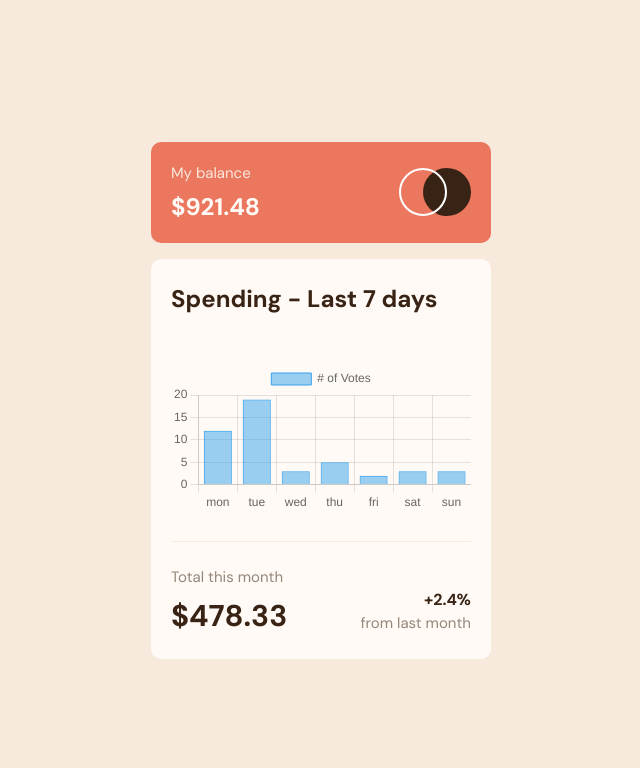
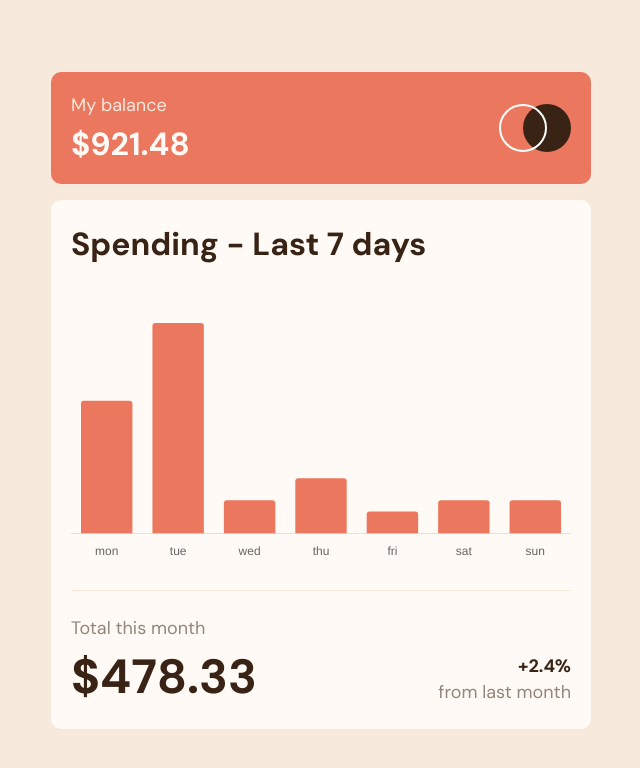
Before and after one commit to tenoriobn/projeto-13, a plain HTML site: page index.html in a window 1280 px wide. Shown: the whole page, without its empty margins (319-959 px from the left). Drawn offline with nearby package versions, Linux system fonts and the light colour scheme.

Commit message:
Estilizando e tornando o projeto responsivo

```diff
--- a/assets/css/1-base/base.scss
+++ b/assets/css/1-base/base.scss
@@ -20,4 +20,15 @@ body {
 
     height: 100vh;
     width: 100%;
+
+    .main {
+        max-width: 540px;
+        width: 100%;
+    }
 }
+
+@media screen and (min-width: 768px) {
+    body {
+        padding: 0 0rem;
+    }
+}
--- a/assets/css/2-componentes/_1-balance.scss
+++ b/assets/css/2-componentes/_1-balance.scss
@@ -11,9 +11,10 @@
     margin-bottom: 1rem;
     padding: 1.5rem 1.25rem;
 
+
     .balance {
         &__subtitle {
-            @include font-styling($cream, 15px, 400);
+            @include font-styling($cream, .9375rem, 400);
             margin-bottom: .875rem;
         }
 
@@ -22,3 +23,17 @@
         }
     }
 }
+
+@media screen and (min-width: 768px) {
+    .container__balance {
+        .balance {
+            &__subtitle {
+                @include font-styling('', 1.125rem, '');
+            }
+
+            &__amount {
+                @include font-styling('', 2rem, '');
+            }
+        }
+    }
+}
--- a/assets/css/2-componentes/_2-graphic.scss
+++ b/assets/css/2-componentes/_2-graphic.scss
@@ -6,13 +6,14 @@
     padding: 1.75rem 1.25rem;
 
     &__subtitle {
-        @include font-styling($dark-brown, 1.5rem, 700);
+        @include font-styling($dark-brown, 1.25rem, 700);
         margin-bottom: 3.25rem;
     }
 
-    /*
-        Aqui vai o canvas
-    */
+    &__bar {
+        width: 100%!important;
+
+    }
 
     .container__month {
         border-top: 1px solid $cream;
@@ -26,11 +27,11 @@
 
         .month {
             &__subtitle, &__description {
-                @include font-styling($medium-brown, .9375rem, 400);
+                @include font-styling($medium-brown, .875rem, 400);
             }
 
             &__value {
-                @include font-styling($dark-brown, 1.875rem, 700);
+                @include font-styling($dark-brown, 1.75rem, 700);
                 margin-top: 1rem
             }
 
@@ -42,3 +43,65 @@
         }
     }
 }
+
+@media screen and (min-width: 375px) {
+    .graphic {
+        &__subtitle {
+            @include font-styling('', 1.5rem, '');
+        }
+
+        .container__month {
+            .month {
+                &__subtitle, &__description {
+                    @include font-styling('', .9375rem, '');
+                }
+
+                &__value {
+                    @include font-styling('', 1.875rem, '');
+                    margin-top: 1rem
+                }
+            }
+        }
+    }
+}
+
+@media screen and (min-width: 768px) {
+    .graphic {
+        &__subtitle {
+            @include font-styling('', 2rem, '');
+        }
+
+        .container__month {
+            .month {
+                &__subtitle, &__description {
+                    @include font-styling($medium-brown, 1.125rem, 400);
+                }
+
+                &__value {
+                    @include font-styling('', 3rem, '');
+                    margin-top: 1rem
+                }
+
+                &__percent {
+                    @include font-styling($dark-brown, 1.125rem, 700);
+                    text-align: end;
+                    margin-bottom: .5rem;
+                }
+            }
+        }
+    }
+}
+
+/*
+    -   Estilizar gráfico (Tamanho de largura do gráfico, cor da barra ao passar mouse por cima, cor da barra ao ser selecionada,
+    cor e fonte das informações do pop-up barra selecionada).
+
+    -   Corrigir largura dos elementos, de modo que respeitem os paddings laterais.**
+    -   Definir tamanho max de largura.**
+    -   Conferir estilização no tamanho minimo e readptar se necessário**
+
+    - Remover padding na versão tablet e desktop**
+    - Aumentar tamanho das fontes para versão tablet e desktop**
+
+    Após isso, partir para o js.
+*/
--- a/assets/js/1-script.js
+++ b/assets/js/1-script.js
@@ -14,9 +14,28 @@ const canvasBarChart = new Chart(graphicBar, {
     data: {
         labels: ['mon', 'tue', 'wed', 'thu', 'fri', 'sat', 'sun'],
         datasets: [{
-            label: '# of Votes',
             data: [12, 19, 3, 5, 2, 3, 3],
-            borderWidth: 1
+            borderRadius: 3,
+            backgroundColor: 'hsl(10, 79%, 65%)',
+            hoverBackgroundColor: 'hsl(186, 34%, 60%)',
         }]
     },
+
+    options: {
+        plugins: {
+            legend: {
+                display: false
+            }
+        },
+        scales: {
+            x: {
+                grid: {
+                    display: false,
+                }
+            },
+            y: {
+                display: false
+            }
+        },
+    },
 });
```
Also changed, not shown: assets/css/1-base/base.css, 1 other file.
